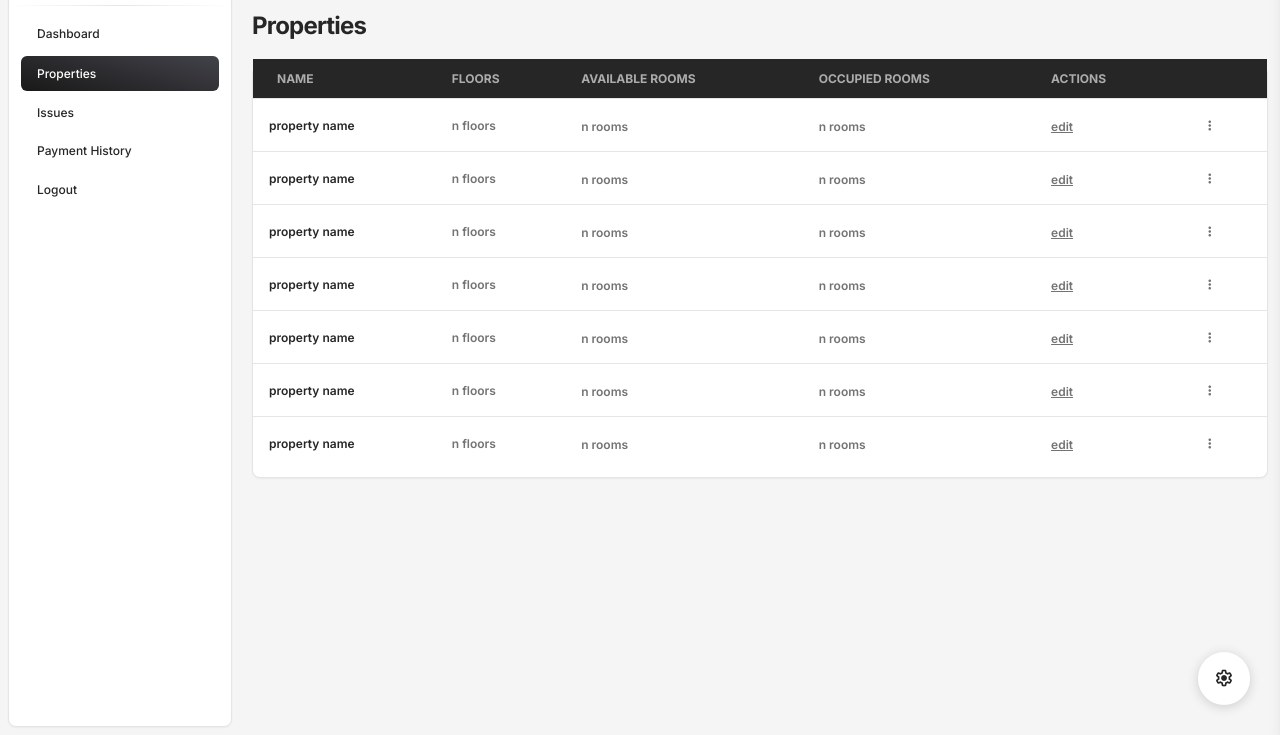
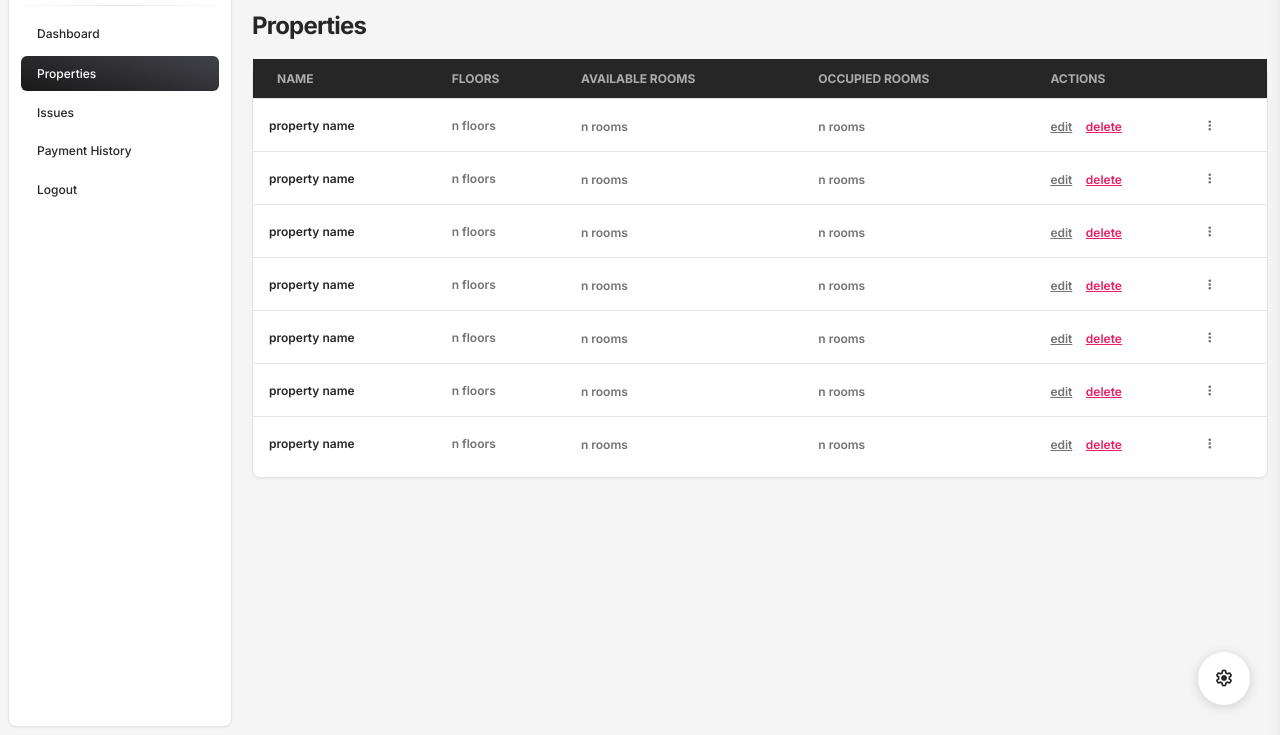
Before and after one commit to NGJ14/RentezeFrontEnd.com, a website: page pages/properties.html in a window 1280 px wide. Shown: the part 65-800 px from the top of the page. Drawn offline with nearby package versions, Linux system fonts and the light colour scheme.

Commit message:
delete option added

```diff
--- a/pages/properties.html
+++ b/pages/properties.html
@@ -218,9 +218,11 @@
                                                         <th
                                                             class="text-uppercase text-light text-xs font-weight-bolder opacity-7 ps-2">
                                                             Available Rooms</th>
-                                                        <th class="text-uppercase text-light text-xs font-weight-bolder opacity-7 ps-2">
+                                                        <th
+                                                            class="text-uppercase text-light text-xs font-weight-bolder opacity-7 ps-2">
                                                             Occupied Rooms</th>
-                                                        <th class="text-uppercase text-light text-xs font-weight-bolder opacity-7 ps-2">
+                                                        <th
+                                                            class="text-uppercase text-light text-xs font-weight-bolder opacity-7 ps-2">
                                                             Actions</th>
                                                         <th></th>
                                                     </tr>
@@ -247,6 +249,9 @@
                                                         </td>
                                                         <td>
                                                             <span class="text-xs font-weight-bold"><u>edit</u></span>
+                                                            &nbsp
+                                                            <span
+                                                                class="text-xs font-weight-bold text-primary"><u>delete</u></span>
                                                         </td>
 
                                                         <td class="align-middle">
@@ -275,6 +280,9 @@
                                                         </td>
                                                         <td>
                                                             <span class="text-xs font-weight-bold"><u>edit</u></span>
+                                                            &nbsp
+                                                            <span
+                                                                class="text-xs font-weight-bold text-primary"><u>delete</u></span>
                                                         </td>
                                                         <td class="align-middle">
                                                             <button class="btn btn-link text-secondary mb-0">
@@ -302,6 +310,9 @@
                                                         </td>
                                                         <td>
                                                             <span class="text-xs font-weight-bold"><u>edit</u></span>
+                                                            &nbsp
+                                                            <span
+                                                                class="text-xs font-weight-bold text-primary"><u>delete</u></span>
                                                         </td>
                                                         <td class="align-middle">
                                                             <button class="btn btn-link text-secondary mb-0">
@@ -329,6 +340,9 @@
                                                         </td>
                                                         <td>
                                                             <span class="text-xs font-weight-bold"><u>edit</u></span>
+                                                            &nbsp
+                                                            <span
+                                                                class="text-xs font-weight-bold text-primary"><u>delete</u></span>
                                                         </td>
                                                         <td class="align-middle">
                                                             <button class="btn btn-link text-secondary mb-0">
@@ -356,6 +370,9 @@
                                                         </td>
                                                         <td>
                                                             <span class="text-xs font-weight-bold"><u>edit</u></span>
+                                                            &nbsp
+                                                            <span
+                                                                class="text-xs font-weight-bold text-primary"><u>delete</u></span>
                                                         </td>
                                                         <td class="align-middle">
                                                             <button class="btn btn-link text-secondary mb-0">
@@ -383,6 +400,9 @@
                                                         </td>
                                                         <td>
                                                             <span class="text-xs font-weight-bold"><u>edit</u></span>
+                                                            &nbsp
+                                                            <span
+                                                                class="text-xs font-weight-bold text-primary"><u>delete</u></span>
                                                         </td>
                                                         <td class="align-middle">
                                                             <button class="btn btn-link text-secondary mb-0">
@@ -410,6 +430,9 @@
                                                         </td>
                                                         <td>
                                                             <span class="text-xs font-weight-bold"><u>edit</u></span>
+                                                            &nbsp
+                                                            <span
+                                                                class="text-xs font-weight-bold text-primary"><u>delete</u></span>
                                                         </td>
                                                         <td class="align-middle">
                                                             <button class="btn btn-link text-secondary mb-0">
```
Also changed, not shown: pages/dashboard.html (+0 -14 lines). Lines whose indentation alone changed are shown as unchanged.
